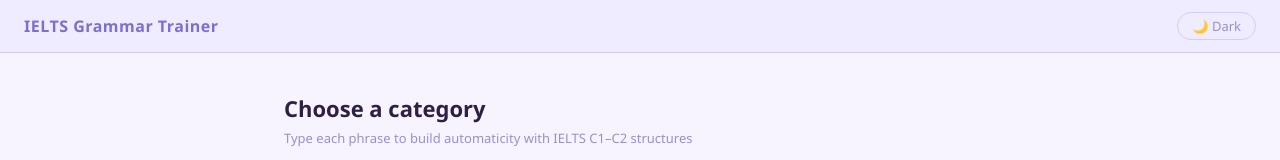
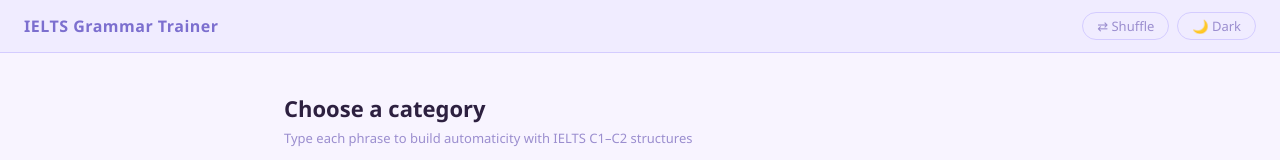
Before and after one commit to puharovsodik/My-IELTS-Writing-Task-1, a React (Vite) app in the folder grammar-trainer/: page / in a window 1280 px wide. Shown: the top 160 px of the page. Built offline with nearby package versions, Linux system fonts and the light colour scheme.

Commit message:
feat: add shuffle toggle button to Header

```diff
--- a/grammar-trainer/src/components/Header.tsx
+++ b/grammar-trainer/src/components/Header.tsx
@@ -1,9 +1,11 @@
 type HeaderProps = {
   theme: 'light' | 'dark'
   onToggleTheme: () => void
+  shuffle: boolean
+  onToggleShuffle: () => void
 }
 
-export default function Header({ theme, onToggleTheme }: HeaderProps) {
+export default function Header({ theme, onToggleTheme, shuffle, onToggleShuffle }: HeaderProps) {
   return (
     <header style={{
       display: 'flex',
@@ -16,6 +18,20 @@ export default function Header({ theme, onToggleTheme }: HeaderProps) {
       <span style={{ fontWeight: 600, color: 'var(--accent)', letterSpacing: '0.5px' }}>
         IELTS Grammar Trainer
       </span>
+      <div style={{ display: 'flex', gap: 8 }}>
+        <button
+          onClick={onToggleShuffle}
+          style={{
+            padding: '4px 14px',
+            borderRadius: 20,
+            border: shuffle ? 'none' : '1px solid var(--border)',
+            background: shuffle ? 'var(--accent)' : 'transparent',
+            color: shuffle ? 'white' : 'var(--text-muted)',
+            fontSize: 13,
+          }}
+        >
+          ⇄ Shuffle
+        </button>
         <button
           onClick={onToggleTheme}
           style={{
@@ -29,6 +45,7 @@ export default function Header({ theme, onToggleTheme }: HeaderProps) {
         >
           {theme === 'light' ? '🌙 Dark' : '☀️ Light'}
         </button>
+      </div>
     </header>
   )
 }
```
Lines whose indentation alone changed are shown as unchanged.
